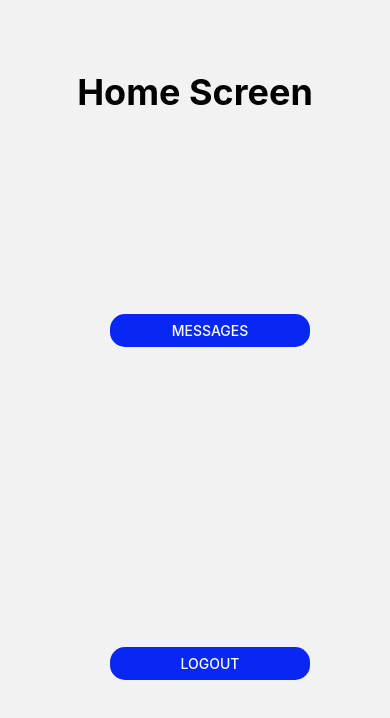
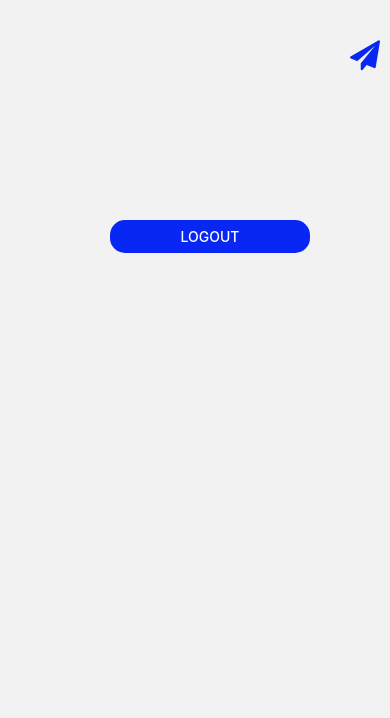
Before and after one commit to OnurAy7/Build, a React Native app in the folder GameLink2/: screen /Home in a window 390 px wide. Shown: the top 718 px of the page. Built offline with nearby package versions, Linux system fonts and the light colour scheme.

Commit message:
Message icon

```diff
--- a/GameLink2/screens/Home.js
+++ b/GameLink2/screens/Home.js
@@ -1,11 +1,14 @@
-import { StyleSheet, Image, Text, Button, View, SafeAreaView, Alert } from 'react-native'
+import { StyleSheet, Image, Text, Button, View, SafeAreaView, Alert, TouchableOpacity } from 'react-native'
 import { StatusBar } from 'expo-status-bar'
 import React from 'react'
 import Icon from 'react-native-vector-icons/FontAwesome';
 import { getAuth, signOut } from "firebase/auth";
+import { useNavigation } from '@react-navigation/native';
 
 
-export default function Home({ navigation }) {
+
+export default function Home({}) {
+    const navigation = useNavigation();
     const Logout = () => {
         const auth = getAuth();
         signOut(auth)
@@ -21,14 +24,16 @@ export default function Home({ navigation }) {
       };
   return (
     <SafeAreaView>
-      <Text style={styles.title}>Home Screen</Text>
-      <View style ={styles.buttonContainer}>
-        <Button
-          title="Messages"
-          onPress={() => navigation.navigate('Chat')}
-          color="#0827F5"
-        />
-      </View>
+
+    {/* Header */}
+        <View>
+            <TouchableOpacity onPress={() => navigation.navigate('Chat')} style={styles.send}>
+                <Icon name="send" size={30} color="#0827F5"/>
+            </TouchableOpacity>
+        </View>
+
+    {/* End of Header */}
+
       <View style ={styles.buttonContainer}>
         <Button
           title="Logout"
@@ -42,17 +47,6 @@ export default function Home({ navigation }) {
 
 const styles = StyleSheet.create({
 
-    title: {
-        fontSize: 36,
-        fontWeight: 'bold',
-        marginTop: 70,
-        marginBottom: 50,
-        textAlign: 'center',
-      },
-      message: {
-        fontSize: 18,
-        textAlign: 'center',
-      },
       buttonContainer: {
         marginVertical: 150,
         marginHorizontal: 110,
@@ -60,7 +54,10 @@ const styles = StyleSheet.create({
         borderRadius: 15,
         overflow: 'hidden',
       },
-      icon: {
-        marginRight: 10,
+      send: {
+        marginTop: 40,
+        width: 30,
+        alignSelf: 'flex-end',
+        marginHorizontal: 10,
       }
 })
```
